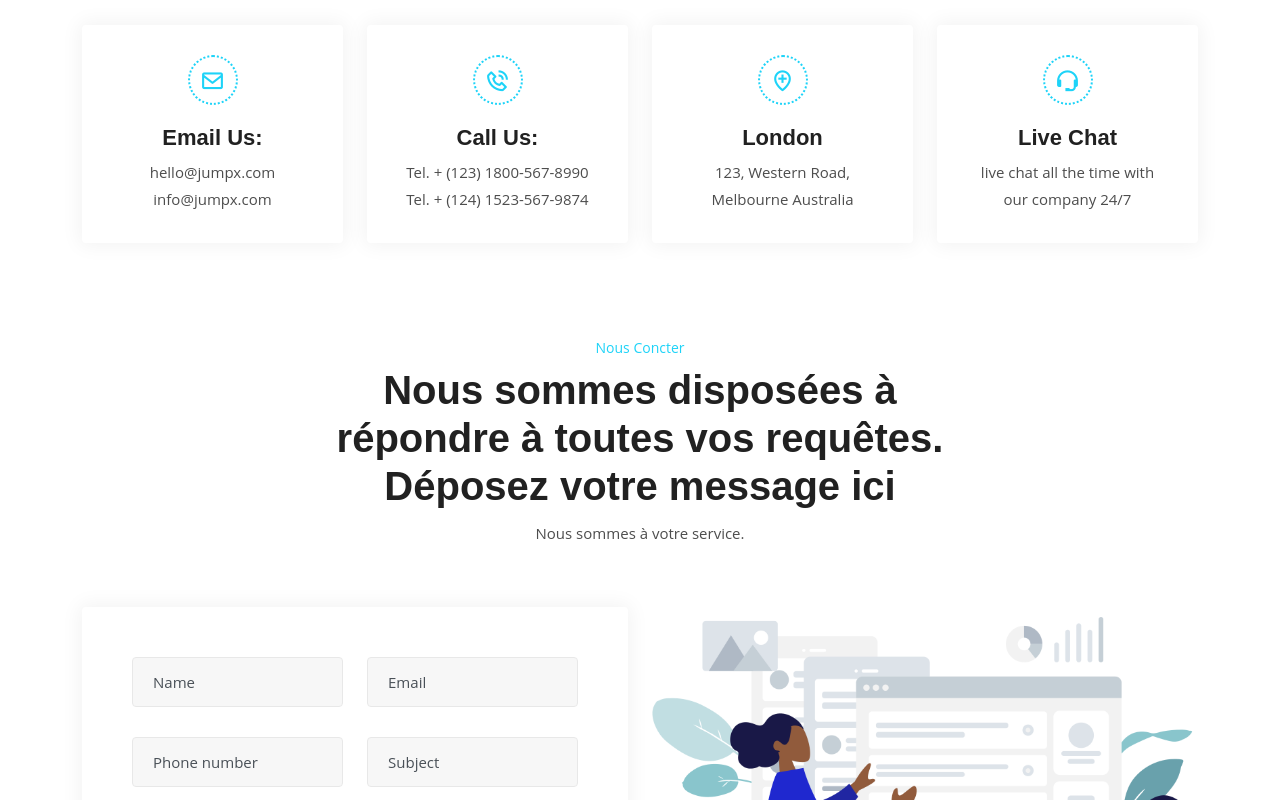
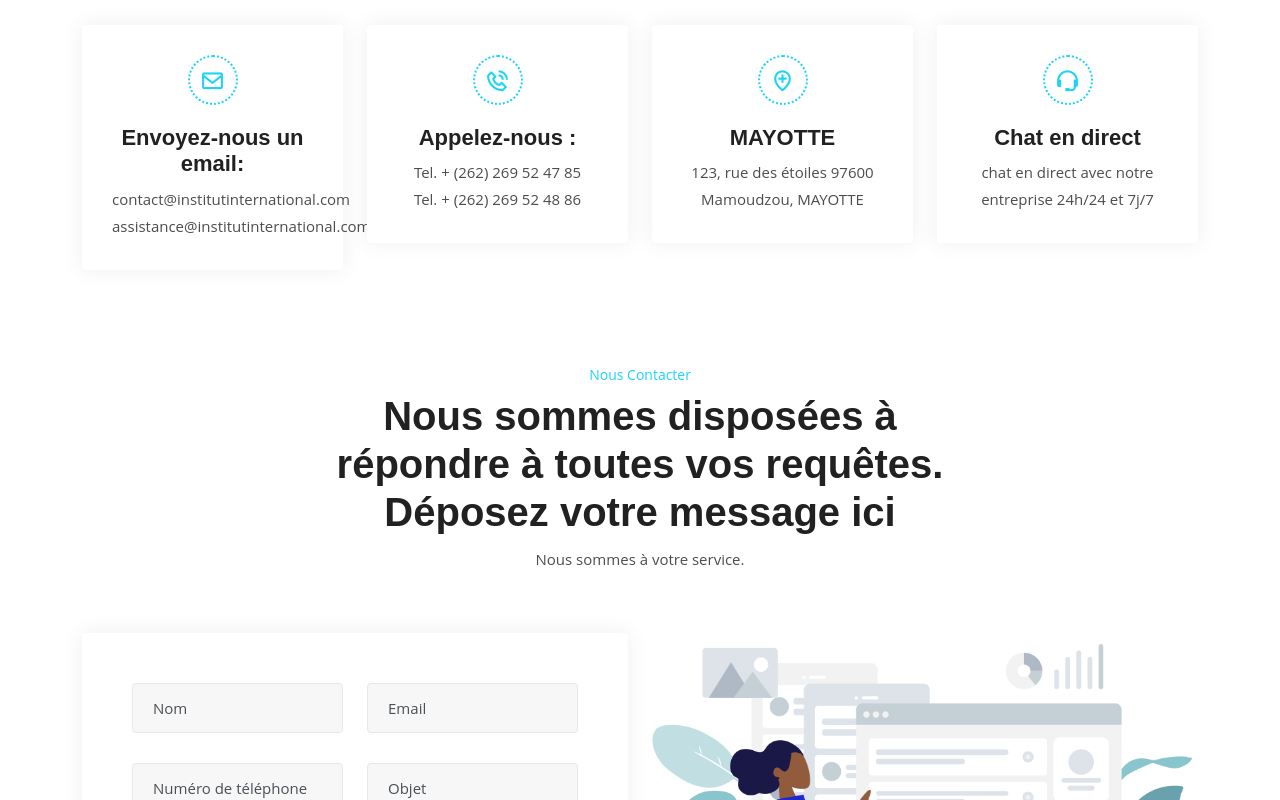
Before and after one commit to codascii/raiv-webcup-2023, a Next.js app: page /contact in a window 1280 px wide. Shown: the part 520-1320 px from the top of the page. Built offline with nearby package versions, Linux system fonts and the light colour scheme.

Commit message:
modification contact

```diff
--- a/components/Contact/ContactForm.js
+++ b/components/Contact/ContactForm.js
@@ -53,7 +53,7 @@ const ContactForm = () => {
 		<div className="main-contact-area pb-100">
 			<div className="container">
 				<div className="section-title">
-					<span>Nous Concter</span>
+					<span>Nous Contacter</span>
 					<h2>
 						Nous sommes disposées à répondre à toutes vos requêtes.
 						Déposez votre message ici
@@ -72,7 +72,7 @@ const ContactForm = () => {
 												<input
 													type="text"
 													name="name"
-													placeholder="Name"
+													placeholder="Nom"
 													className="form-control"
 													value={contact.name}
 													onChange={handleChange}
@@ -98,7 +98,7 @@ const ContactForm = () => {
 												<input
 													type="text"
 													name="number"
-													placeholder="Phone number"
+													placeholder="Numéro de téléphone"
 													className="form-control"
 													value={contact.number}
 													onChange={handleChange}
@@ -111,7 +111,7 @@ const ContactForm = () => {
 												<input
 													type="text"
 													name="subject"
-													placeholder="Subject"
+													placeholder="Objet"
 													className="form-control"
 													value={contact.subject}
 													onChange={handleChange}
@@ -125,7 +125,7 @@ const ContactForm = () => {
 													name="text"
 													cols="30"
 													rows="6"
-													placeholder="Write your message..."
+													placeholder="Rédigez votre message..."
 													className="form-control"
 													value={contact.text}
 													onChange={handleChange}
--- a/components/Contact/ContactInfo.js
+++ b/components/Contact/ContactInfo.js
@@ -9,12 +9,12 @@ const ContactInfo = () => {
             <div className="col-lg-3 col-sm-6">
               <div className="single-contact-info">
                 <i className="bx bx-envelope"></i>
-                <h3>Email Us:</h3>
+                <h3>Envoyez-nous un email:</h3>
                 <p>
-                  <a href="mailto:hello@jumpx.com">hello@jumpx.com</a>
+                  <a href="mailto:hello@jumpx.com">contact@institutinternational.com</a>
                 </p>
                 <p>
-                  <a href="mailto:info@jumpx.com">info@jumpx.com</a>
+                  <a href="mailto:info@jumpx.com">assistance@institutinternational.com</a>
                 </p>
               </div>
             </div>
@@ -22,12 +22,12 @@ const ContactInfo = () => {
             <div className="col-lg-3 col-sm-6">
               <div className="single-contact-info">
                 <i className="bx bx-phone-call"></i>
-                <h3>Call Us:</h3>
+                <h3>Appelez-nous :</h3>
                 <p>
-                  Tel. + <a href="tel:12318005678990">(123) 1800-567-8990</a>
+                  Tel. + <a href="tel:12318005678990">(262) 269  52 47 85</a>
                 </p>
                 <p>
-                  Tel. + <a href="tel:12415235679874">(124) 1523-567-9874</a>
+                  Tel. + <a href="tel:12415235679874">(262) 269 52 48 86</a>
                 </p>
               </div>
             </div>
@@ -35,16 +35,16 @@ const ContactInfo = () => {
             <div className="col-lg-3 col-sm-6">
               <div className="single-contact-info">
                 <i className="bx bx-location-plus"></i>
-                <h3>London</h3>
-                <p>123, Western Road, Melbourne Australia</p>
+                <h3>MAYOTTE</h3>
+                <p>123, rue des étoiles 97600 Mamoudzou, MAYOTTE</p>
               </div>
             </div>
 
             <div className="col-lg-3 col-sm-6">
               <div className="single-contact-info">
                 <i className="bx bx-support"></i>
-                <h3>Live Chat</h3>
-                <p>live chat all the time with our company 24/7</p>
+                <h3>Chat en direct</h3>
+                <p>chat en direct avec notre entreprise 24h/24 et 7j/7</p>
               </div>
             </div>
           </div>
--- a/components/Layouts/Footer.js
+++ b/components/Layouts/Footer.js
@@ -166,7 +166,7 @@ const Footer = () => {
                   <li className="address">
                     <i className="flaticon-envelope"></i>
                     <span>Adress mail</span>
-                    contac@institutinternational.com
+                    contact@institutinternational.com
                   </li>
 
                   <li className="address">
```
